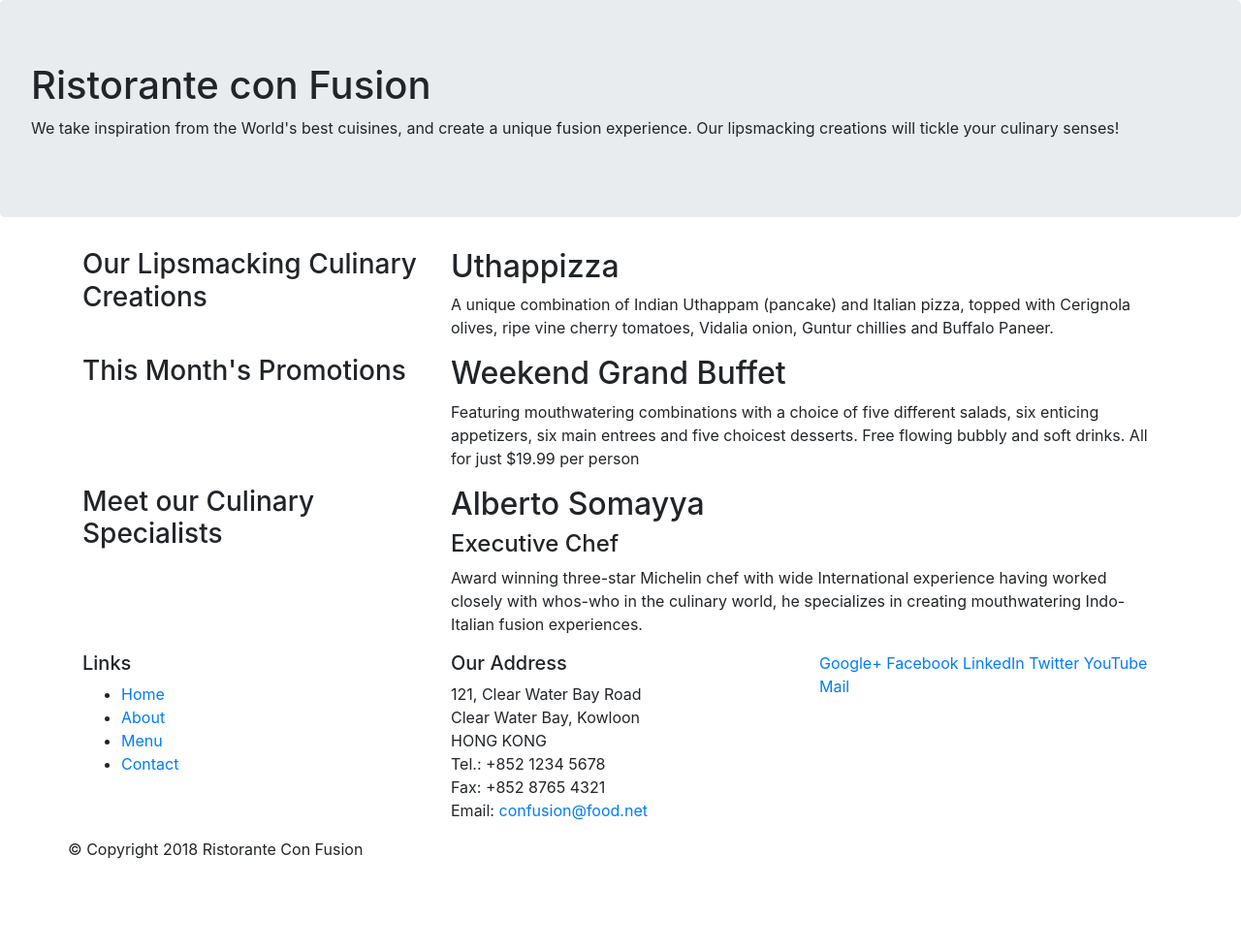
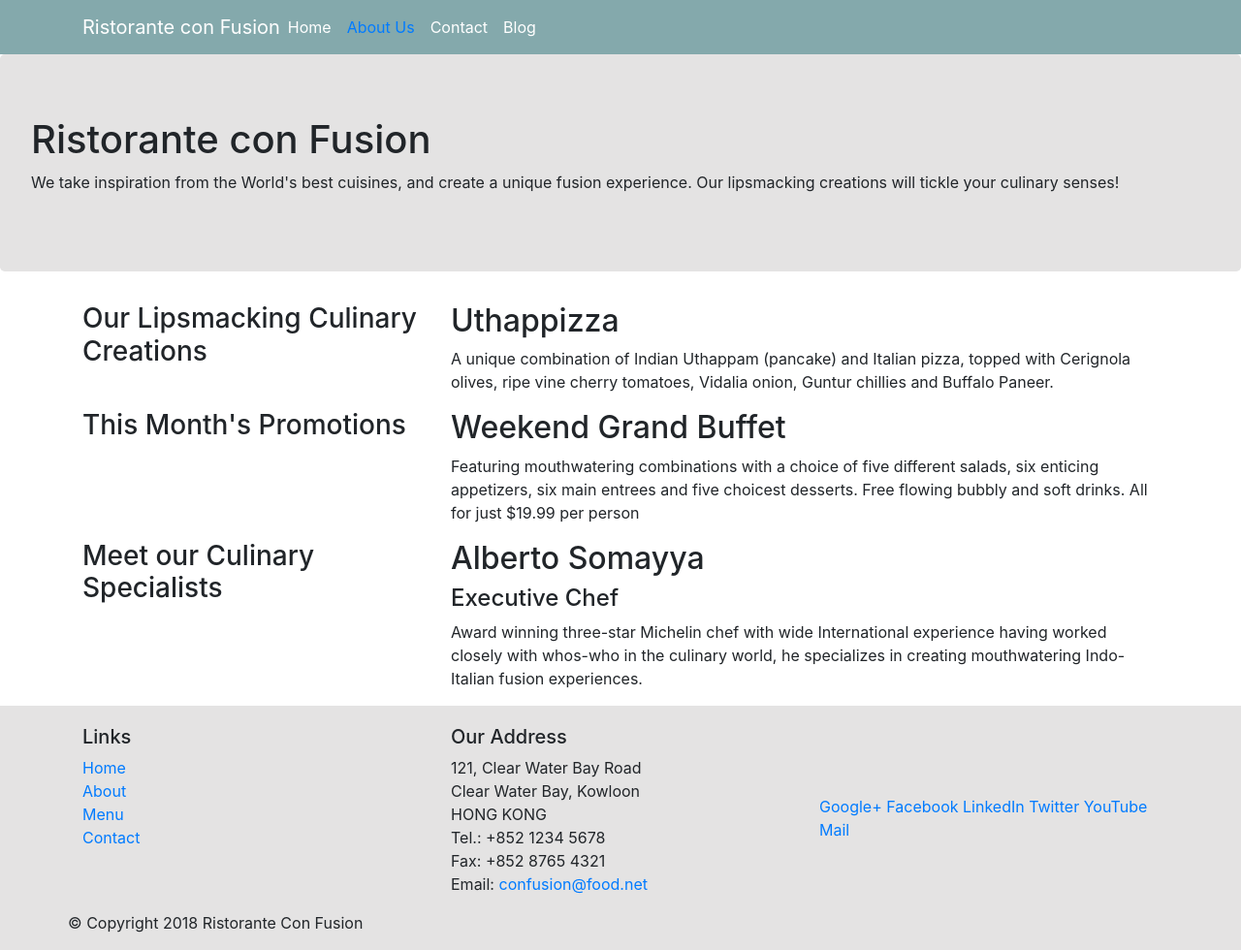
Before and after one commit to mihirdeorukhkar/Bootstrap-Project, a website: page index.html in a window 1280 px wide. Shown: the whole page at 97% size. Before the commit the page ends 904 px from the top, so only its background shows below. Drawn offline with nearby package versions, Linux system fonts and the light colour scheme.

Commit message:
Boostrap Navbar Tutorial Edit

```diff
--- a/index.html
+++ b/index.html
@@ -5,9 +5,26 @@
     <title>Ristorante Con Fusion</title>
      <!-- Bootstrap CSS -->
      <link rel="stylesheet" href="node_modules/bootstrap/dist/css/bootstrap.min.css">
+     <link rel="stylesheet" href="styles.css">
 </head>
 
 <body>
+    <nav class="navbar navbar-expand-sm">
+        <div class="container">
+            <button class="navbar-toggler" type="button" data-toggle="collapse" data-target="#navbar">
+                <span class="navbar-toggler-icon"></span>
+            </button>
+            <a class="navbar-brand mr-auto"> Ristorante con Fusion </a>
+            <div class="collapse navbar-collapse" id="navbar">
+                <ul class="navbar-nav">
+                    <li class="nav-item-active"><a class="nav-link">Home</a></li>
+                    <li class="nav-item"><a class="nav-link" href="aboutus.html">About Us</a></li>
+                    <li class="nav-item"><a class="nav-link">Contact</a></li>
+                    <li class="nav-item"><a class="nav-link">Blog</a></li>
+                </ul>
+            </div>
+        </div>
+    </nav>
 
     <header class="jumbotron">
         <div>
@@ -61,7 +78,7 @@
             <div class="row">
                 <div class="col-4 col-sm-4">
                     <h5>Links</h5>
-                    <ul>
+                    <ul class="list-unstyled">
                         <li><a href="#">Home</a></li>
                         <li><a href="#">About</a></li>
                         <li><a href="#">Menu</a></li>
@@ -79,9 +96,9 @@
 		              Email: <a href="mailto:confusion@food.net">confusion@food.net</a>
 		           </address>
                 </div>
-                <div  class="col-12 col-sm-4">
-                    <div >
+                <div  class="col-12 col-sm-4 align-self-center">
                     <div>
+                    <div class="text-dark">
                         <a href="http://google.com/+">Google+</a>
                         <a href="http://www.facebook.com/profile.php?id=">Facebook</a>
                         <a href="http://www.linkedin.com/in/">LinkedIn</a>
--- a/styles.css
+++ b/styles.css
@@ -1,11 +1,16 @@
+body
+{
+    z-index: 0;
+}
+
 .jumbotron
 {
-    background-color: #c996e0;
+    background-color: #e4e3e3;
 }
 
-.footer
+footer
 {
-    background-color: #c996e0;
+    background-color: #e4e3e3;
     padding-top: 20px;
 }
 
@@ -13,3 +18,15 @@
 {
     padding: 20px auto;
 }
+
+.navbar
+{
+    color: white;
+    background-color: #84a9ac;
+}
+
+.nav-item
+{
+    color: white;
+    font-weight: 400;
+}
```
Also changed, not shown: aboutus.html (+19 -0 lines).
